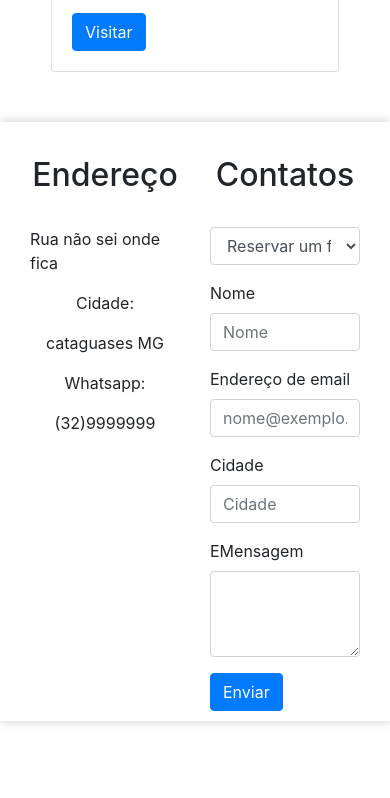
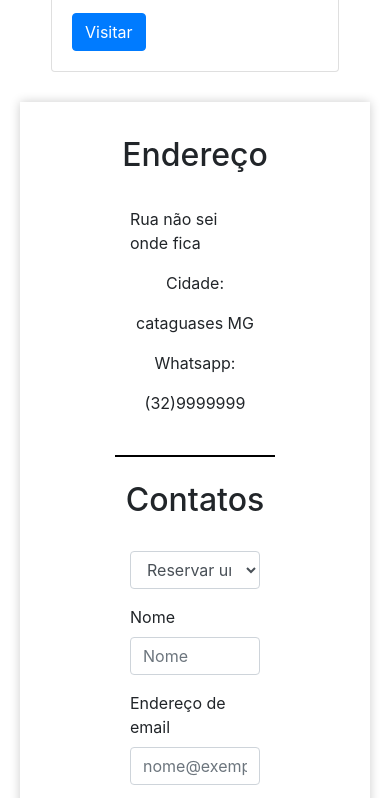
Before and after one commit to Renatojr2/Projeto-Canil, a website: page index.html in a window 390 px wide. Shown: the part 3519-4317 px from the top of the page. Before the commit the page ends 4290 px from the top, so only its background shows below. Drawn offline with nearby package versions, Linux system fonts and the light colour scheme.

Commit message:
atualizacao

```diff
--- a/css/style.css
+++ b/css/style.css
@@ -40,6 +40,13 @@ hr {
     #carouselExampleIndicators {
       margin-top: 80px;
     }
+    .marginTop{
+      flex-direction: column;
+    }
+    .endereco {
+      margin: 0 auto;
+      border-bottom: 2px solid black;
+    }
   }
 
   @media (max-width: 500px) {
@@ -48,6 +55,14 @@ hr {
     }
   }
 
+  @media (max-width: 574px) {
+    .marginTop {
+      margin: 30px 50px;
+      max-width: 350px;
+
+    }
+  }
+
 
 
 
--- a/index.html
+++ b/index.html
@@ -151,8 +151,8 @@
   </div>
 
   <div class="d-flex justify-content-around container marginTop">
-    <div class="flex-column  col-6 ">
-   <div class="my-4  centro ">
+    <div class="flex-column  col-6 endereco  ">
+   <div class="my-4  centro  ">
       <h2 class="text-weight-bold">Endereço</h2>
     </div>
     <div class="my-4  centro flex-column">
```
